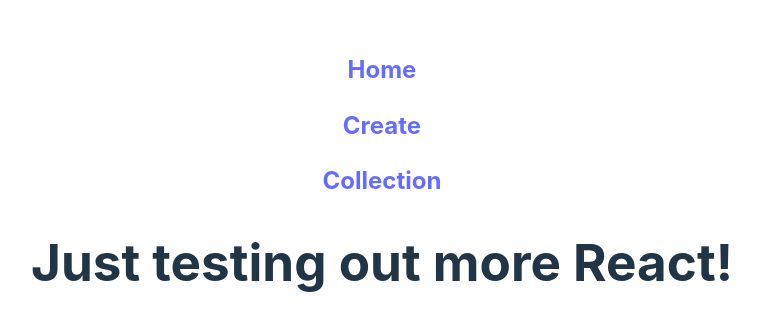
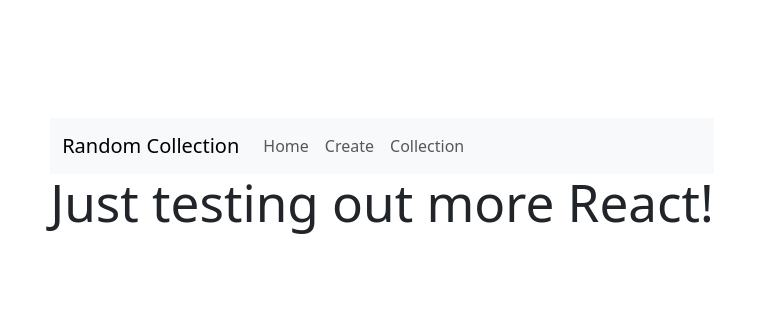
Before and after one commit to Yelnats29/Funko_MERN, a React (Vite) app in the folder Frontend/: page / in a window 1280 px wide. Shown: the part 222-552 px from the top of the page, without its empty margins (258-1018 px from the left). Built offline with nearby package versions, Linux system fonts and the light colour scheme; no server answers.

Commit message:
bootstrapp css done for nav bar

```diff
--- a/Frontend/src/App.jsx
+++ b/Frontend/src/App.jsx
@@ -7,6 +7,7 @@ import FunkoShow from './components/Show/show';
 import FunkoCreate from './components/Create/create';
 import FunkoUpdate from './components/Update/update';
 import Navbar from './Navbar/Nav';
+import 'bootstrap/dist/css/bootstrap.min.css';
 import './App.css'
 
 const App = () => {
@@ -55,7 +56,7 @@ useEffect(() => {
       <Navbar />
       <Routes>
         <Route path='/' element={<FunkoHome/>}/>
-        <Route path='/funkopops' element={<FunkoCollection {...{funkoArray}}/>}/>
+        <Route path='/funkopops' element={<FunkoCollection funkoArray={funkoArray}/>}/>
         <Route path='/funkopops/:funkoId' element={<FunkoShow deleteFunkoPops={deleteFunkoPops}/>}/>
         <Route path='/funkopops/new' element={<FunkoCreate createFunkoPops={createFunkoPops}/>}/>
         <Route path='/funkopops/:funkoId/edit' element={<FunkoUpdate updateFunkoPops={updateFunkoPops}/>}/>
--- a/Frontend/src/Navbar/Nav.jsx
+++ b/Frontend/src/Navbar/Nav.jsx
@@ -1,16 +1,39 @@
 import { Link } from 'react-router-dom';
 import './Nav.css'
 
+// const Nav = () => {
+//     return (
+//         <>
+//             <nav>
+//                 <Link to='/'><h2>Home</h2></Link>
+//                 <Link to='/funkopops/new'><h2>Create</h2></Link>
+//                 <Link to='/funkopops'><h2>Collection</h2></Link>
+//             </nav>
+//         </>
+//     )
+// }
+
 const Nav = () => {
     return (
-        <>
-            <nav>
-                <Link to='/'><h2>Home</h2></Link>
-                <Link to='/funkopops/new'><h2>Create</h2></Link>
-                <Link to='/funkopops'><h2>Collection</h2></Link>
-            </nav>
-        </>
-    )
+        <nav className="navbar navbar-expand-lg navbar-light bg-light">
+            <div className="container-fluid">
+                <Link className="navbar-brand" to='/'>Random Collection</Link>
+                <div className="collapse navbar-collapse" id="navbarNav">
+                    <ul className="navbar-nav">
+                        <li className="nav-item">
+                            <Link className="nav-link" to='/'>Home</Link>
+                        </li>
+                        <li className="nav-item">
+                            <Link className="nav-link" to='/funkopops/new'>Create</Link>
+                        </li>
+                        <li className="nav-item">
+                            <Link className="nav-link" to='/funkopops'>Collection</Link>
+                        </li>
+                    </ul>
+                </div>
+            </div>
+        </nav>
+    );
 }
 
 export default Nav
```
